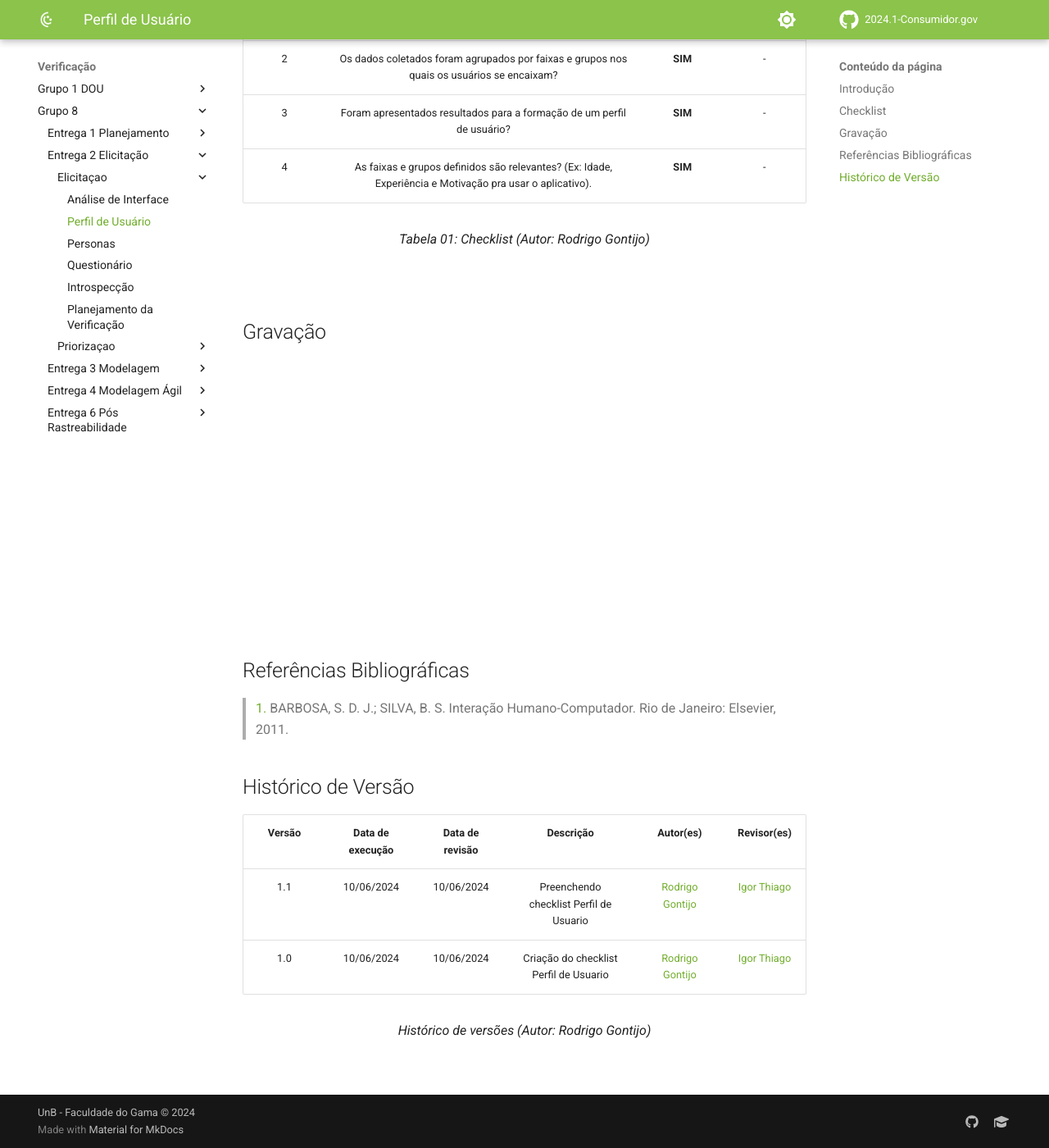
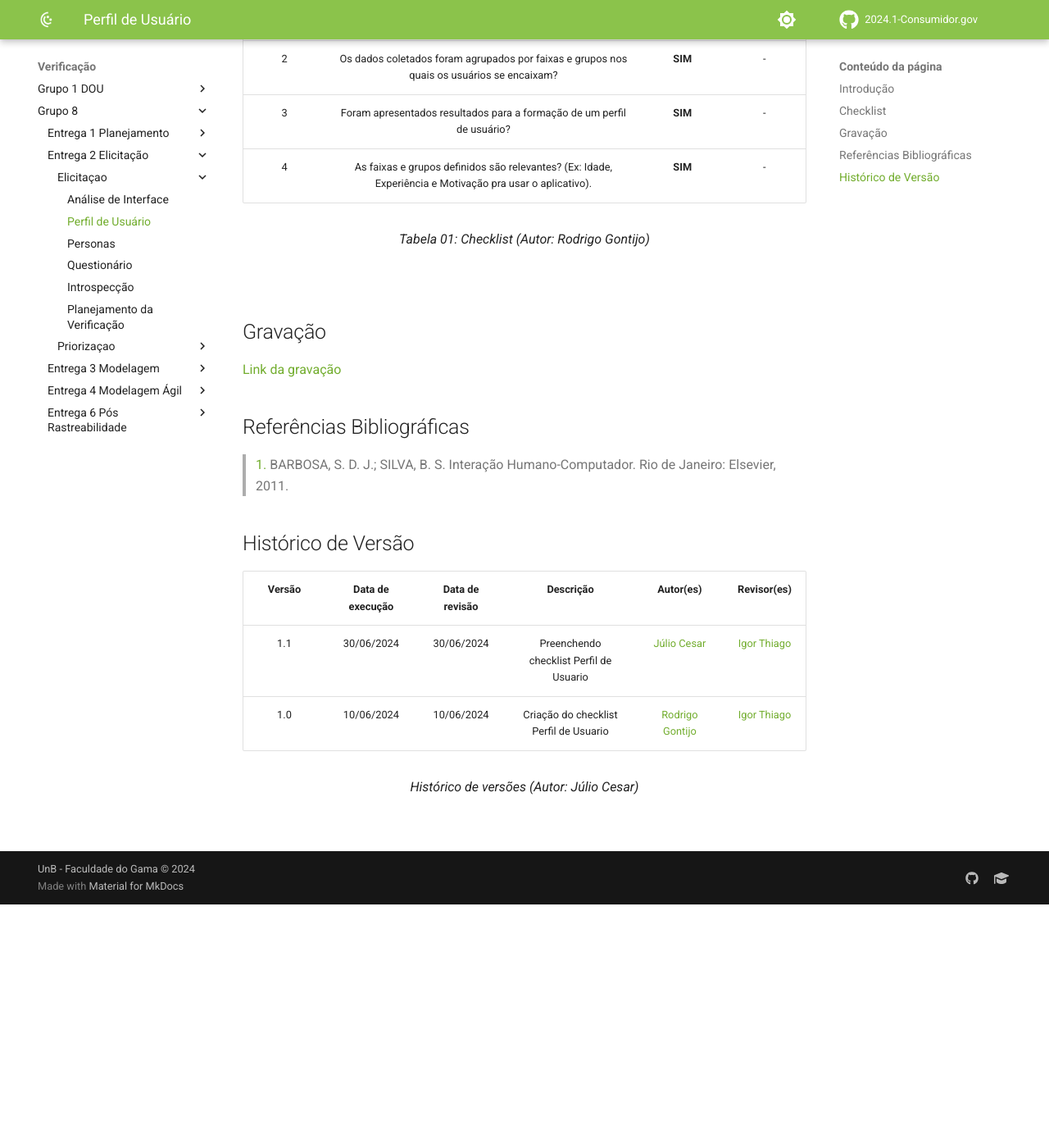
Before and after one commit to Requisitos-de-Software/2024.1-Grupo08, an MkDocs documentation site: the page built from docs/Verificação/Grupo 8/Entrega 2 - Elicitação/Elicitaçao/PerfildeUsuario.md, in a window 1280 px wide and 1400 px high, scrolled down 576 px. Shown: the whole window at 82% size. Built offline with MkDocs 1.6.1 and Material for MkDocs 9.7.7, drawn with Linux system fonts in a browser that asks for light colours; comment, search, counter and statistics services are not loaded; after the commit the page ends 1679 px from its top, so only the background shows below that; some of the changed text lies outside the part shown.

Commit message:
add gravação perfil de usuario

```diff
--- a/docs/Verificação/Grupo 8/Entrega 2 - Elicitação/Elicitaçao/PerfildeUsuario.md
+++ b/docs/Verificação/Grupo 8/Entrega 2 - Elicitação/Elicitaçao/PerfildeUsuario.md
@@ -22,7 +22,7 @@ A tabela 1 apresenta o checklist de verificação desenvolvido com base no artef
 
 ## Gravação
 
-<iframe width="560" height="315" src="" title="YouTube video player" frameborder="0" allow="accelerometer; autoplay; clipboard-write; encrypted-media; gyroscope; picture-in-picture; web-share" allowfullscreen></iframe>
+[Link da gravação](https://youtu.be/7mlz3c4DbQQ)
 
 ## Referências Bibliográficas
 
@@ -32,10 +32,10 @@ A tabela 1 apresenta o checklist de verificação desenvolvido com base no artef
 
 | Versão | Data de execução | Data de revisão |  Descrição                          | Autor(es)                                           | Revisor(es)                                           |
 | :----: | :--------------: | :-------------: | :---------------------------------: | :-------------------------------------------------: | :---------------------------------------------------: |
-| 1.1    | 10/06/2024       | 10/06/2024      | Preenchendo checklist Perfil de Usuario  | [Rodrigo Gontijo](https://github.com/rodrigogontijoo)   | [Igor Thiago](https://github.com/alladin51)  |
+| 1.1    | 30/06/2024       | 30/06/2024      | Preenchendo checklist Perfil de Usuario  | [Júlio Cesar](https://github.com/Julio1099)   | [Igor Thiago](https://github.com/alladin51)  |
 | 1.0    | 10/06/2024       | 10/06/2024      | Criação do checklist Perfil de Usuario  | [Rodrigo Gontijo](https://github.com/rodrigogontijoo)   | [Igor Thiago](https://github.com/alladin51)  |
 
 <div align="center">
-<figcaption align="center">Histórico de versões (Autor: Rodrigo Gontijo)</figcaption>
+<figcaption align="center">Histórico de versões (Autor: Júlio Cesar)</figcaption>
 </div>
 <br/>
```
Also changed, not shown: other parts of docs/Verificação/Grupo 8/Entrega 2 - Elicitação/Elicitaçao/PerfildeUsuario.md (+1 -1 lines).
